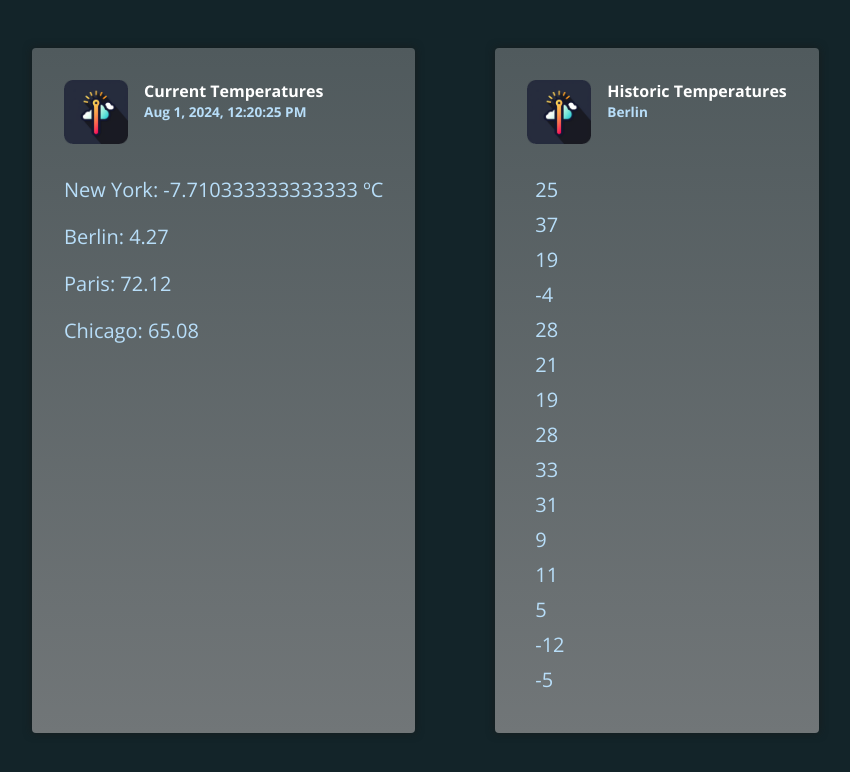
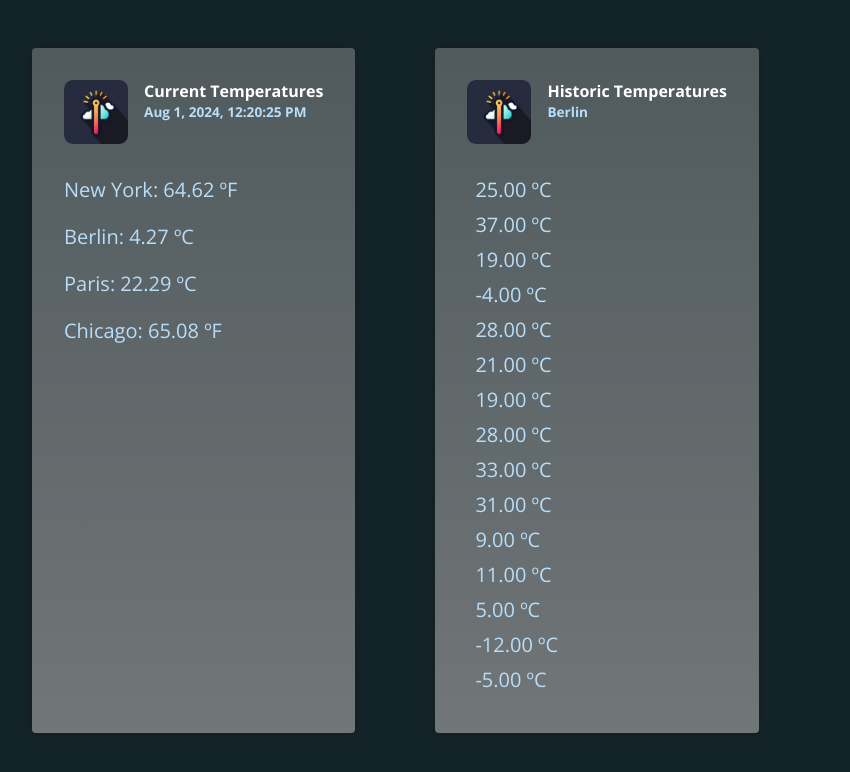
Before and after one commit to martagrana/seccion-8-pipes, an Angular app: page / in a window 1280 px wide. Shown: the top 772 px of the page, without its empty margins (168-1018 px from the left). Built offline with nearby package versions, Linux system fonts and the light colour scheme.

Commit message:
167. chaining pipes & being aware of limitations

```diff
--- a/src/app/app.component.html
+++ b/src/app/app.component.html
@@ -8,10 +8,10 @@
         <p>{{ currentDate | date:'medium' }}</p>
       </div>
     </header>
-    <p>New York: {{ currentTemperaturs.newYork | temp:'fah':'cel' }}</p>
-    <p>Berlin: {{ currentTemperaturs.berlin | number:'1.1-2'}}</p>
-    <p>Paris: {{ currentTemperaturs.paris | number:'1.1-2'}}</p>
-    <p>Chicago: {{ currentTemperaturs.chicago | number:'1.1-2'}}</p>
+    <p>New York: {{ currentTemperaturs.newYork | temp:'cel':'fah' }}</p>
+    <p>Berlin: {{ currentTemperaturs.berlin | temp:'cel':'cel'}}</p>
+    <p>Paris: {{ currentTemperaturs.paris | temp:'fah':'cel'}}</p>
+    <p>Chicago: {{ currentTemperaturs.chicago | temp:'fah':'fah'}}</p>
   </article>
 
   <article class="temperatures">
@@ -25,7 +25,7 @@
     </header>
     <ul>
       @for (temperature of historicTemperatures; track temperature) {
-      <li (click)="onReset($index)">{{ temperature }}</li>
+      <li (click)="onReset($index)">{{ temperature| temp:'cel':'cel' }}</li>
       }
     </ul>
   </article>
--- a/src/app/temperature.pipe.ts
+++ b/src/app/temperature.pipe.ts
@@ -6,10 +6,13 @@
 
 })
 export class TemperaturePipe implements PipeTransform {
-    transform(value: string | number,
+    transform(value: string | number | null,
         inputType: 'cel' | 'fah',
         outputType?: 'cel' | 'fah'
     ) {
+        if (!value) {
+            return value;
+        }
         let val: number;
         if (typeof value === 'string') {
             val = parseFloat(value);
@@ -32,6 +35,6 @@
             symbol = outputType === 'cel' ? 'ºC' : 'ºF';
         }
 
-        return `${outputTemp} ${symbol}`;
+        return `${outputTemp.toFixed(2)} ${symbol}`;
     }
 }
```
